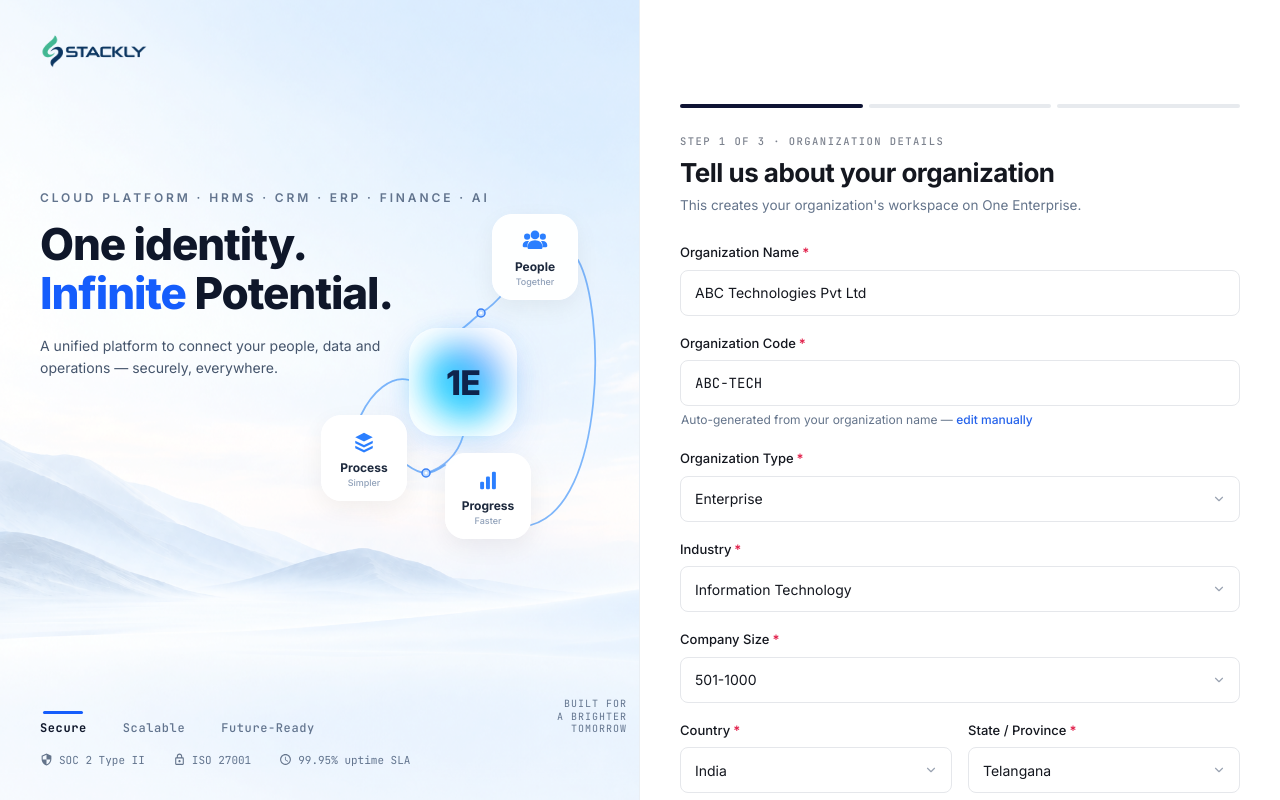
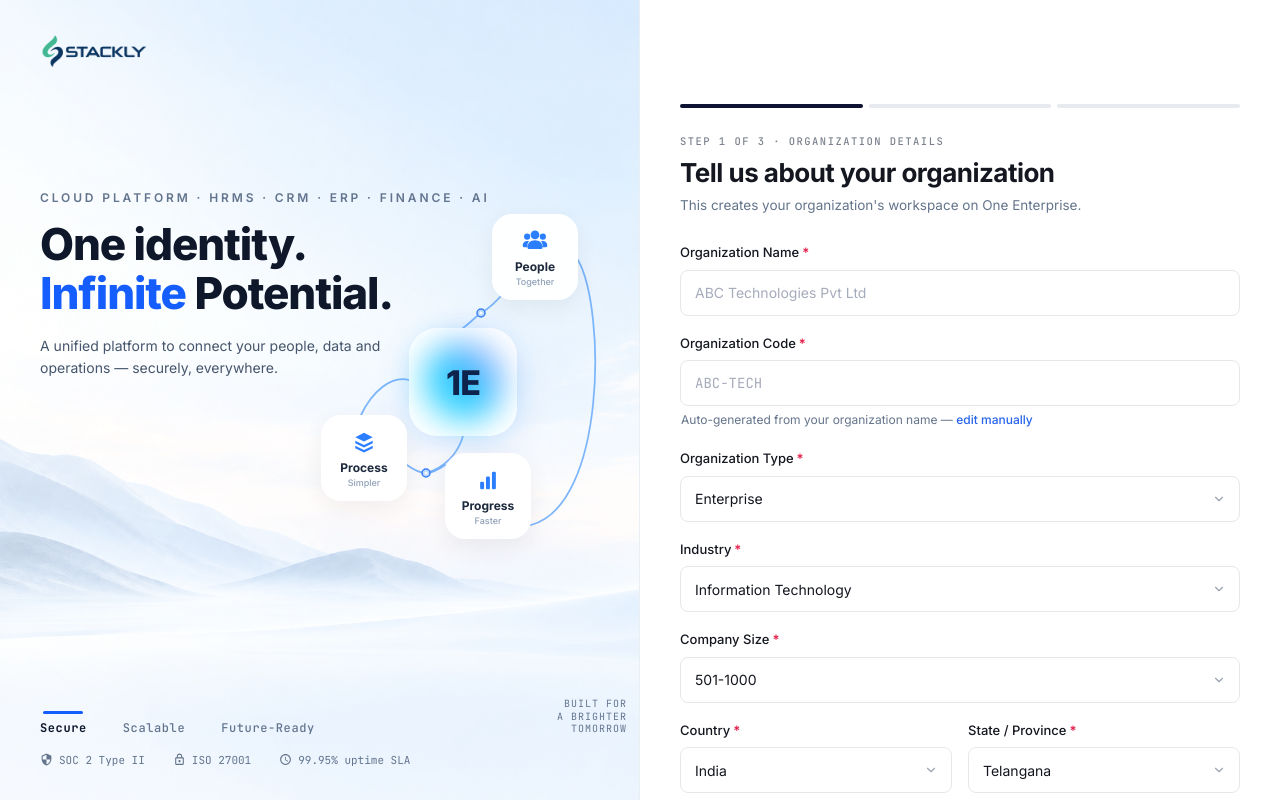
Before and after one commit to balaji-0212/Sign-UI-Stackly, a React (Vite) app: page /organization in a window 1280 px wide. Built offline with nearby package versions, Linux system fonts and the light colour scheme.

Commit message:
Initialize all form inputs as empty strings with placeholders intact and autocomplete attributes

```diff
--- a/src/components/organization/OrganizationForm.tsx
+++ b/src/components/organization/OrganizationForm.tsx
@@ -72,7 +72,7 @@ export const OrganizationForm: React.FC<OrganizationFormProps> = ({
   const orgCodeInputRef = useRef<HTMLInputElement>(null);
 
   const [orgName, setOrgName] = useState(organization.organizationName || '');
-  const [orgCode, setOrgCode] = useState(organization.organizationCode || 'ABC-TECH');
+  const [orgCode, setOrgCode] = useState(organization.organizationCode || '');
   const [isManualCode, setIsManualCode] = useState(false);
   const [orgType, setOrgType] = useState(organization.organizationType || 'Enterprise');
   const [industry, setIndustry] = useState(organization.industry || 'Information Technology');
--- a/src/context/OnboardingContext.tsx
+++ b/src/context/OnboardingContext.tsx
@@ -3,25 +3,25 @@ import type { OrganizationDetails, AdminAccount } from '../types/onboarding';
 import { OnboardingContext } from './OnboardingContextValue';
 
 const initialOrganization: OrganizationDetails = {
-  organizationName: 'ABC Technologies Pvt Ltd',
-  organizationCode: 'ABC-TECH',
+  organizationName: '',
+  organizationCode: '',
   organizationType: 'Enterprise',
   industry: 'Information Technology',
   companySize: '501-1000',
   country: 'India',
   state: 'Telangana',
-  city: 'Hyderabad',
+  city: '',
   timeZone: 'Asia/Kolkata (UTC +05:30)',
   organizationLogo: null,
   logoPreviewUrl: null,
 };
 
 const initialAdmin: AdminAccount = {
-  firstName: 'Ananya',
-  lastName: 'Rao',
-  officialEmail: 'ananya.rao@abctech.com',
-  mobileNumber: '+91 98765 43210',
-  username: 'ananya.rao',
+  firstName: '',
+  lastName: '',
+  officialEmail: '',
+  mobileNumber: '',
+  username: '',
   password: '',
   confirmPassword: '',
 };
--- a/src/pages/AdminAccountPage.tsx
+++ b/src/pages/AdminAccountPage.tsx
@@ -108,6 +108,7 @@ export const AdminAccountPage: React.FC = () => {
               onChange={(event) => setField('firstName', event.target.value)}
               error={errors.firstName}
               placeholder="Ananya"
+              autoComplete="given-name"
             />
             <FormField
               id="last-name"
@@ -117,6 +118,7 @@ export const AdminAccountPage: React.FC = () => {
               onChange={(event) => setField('lastName', event.target.value)}
               error={errors.lastName}
               placeholder="Rao"
+              autoComplete="family-name"
             />
           </div>
 
@@ -129,6 +131,7 @@ export const AdminAccountPage: React.FC = () => {
             onChange={(event) => setField('officialEmail', event.target.value)}
             error={errors.officialEmail}
             placeholder="ananya.rao@abctech.com"
+            autoComplete="email"
           />
 
           <FormField
@@ -139,6 +142,7 @@ export const AdminAccountPage: React.FC = () => {
             onChange={(event) => setField('mobileNumber', event.target.value)}
             error={errors.mobileNumber}
             placeholder="+91 98765 43210"
+            autoComplete="tel"
           />
 
           <FormField
@@ -149,6 +153,7 @@ export const AdminAccountPage: React.FC = () => {
             onChange={(event) => setField('username', event.target.value)}
             error={errors.username}
             placeholder="ananya.rao"
+            autoComplete="username"
           />
 
           <div className="grid grid-cols-1 sm:grid-cols-2 gap-[16px]">
@@ -163,6 +168,7 @@ export const AdminAccountPage: React.FC = () => {
                 error={errors.password}
                 placeholder="Create a password"
                 inputClassName="h-[46px] pr-11"
+                autoComplete="new-password"
               />
               <button
                 aria-label="Show password"
@@ -189,6 +195,7 @@ export const AdminAccountPage: React.FC = () => {
                 error={errors.confirmPassword}
                 placeholder="Re-enter password"
                 inputClassName="h-[46px] pr-11"
+                autoComplete="new-password"
               />
               <button
                 aria-label="Show confirm password"
--- a/src/pages/ForgotPassword.tsx
+++ b/src/pages/ForgotPassword.tsx
@@ -27,7 +27,7 @@ export const ForgotPassword = () => {
           <TextField
             fullWidth
             placeholder="you@acmecorp.com"
-            defaultValue="you@acmecorp.com"
+            autoComplete="email"
             variant="outlined"
             sx={{
               '& .MuiOutlinedInput-root': {
--- a/src/pages/SignInPage.tsx
+++ b/src/pages/SignInPage.tsx
@@ -15,7 +15,7 @@ export const SignInPage: React.FC = () => {
   const navigate = useNavigate();
   const { updateOrganization } = useOnboarding();
 
-  const [workspace, setWorkspace] = useState('acmecorp');
+  const [workspace, setWorkspace] = useState('');
   const [email, setEmail] = useState('');
   const [errors, setErrors] = useState<{ workspace?: string; email?: string }>({});
   const [touched, setTouched] = useState<{ workspace?: boolean; email?: boolean }>({});
```
